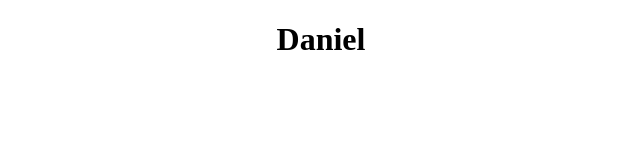
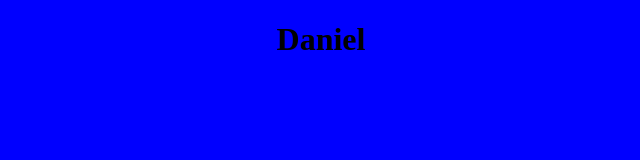
Before and after one commit to Dan-RVRO/GITHUB-REP001, a plain HTML site: page index.html in a window 1280 px wide. Shown: the whole page, without its empty margins (319-959 px from the left). Drawn offline with Linux system fonts and the light colour scheme.

Commit message:
blue background color

```diff
--- a/index.css
+++ b/index.css
@@ -1,3 +1,8 @@
 h1 {
     text-align:center;
 }
+
+body
+    {
+    background-color: blue;
+}
```
